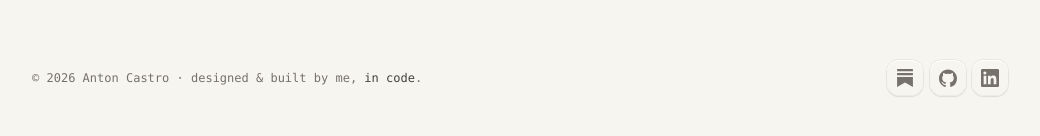
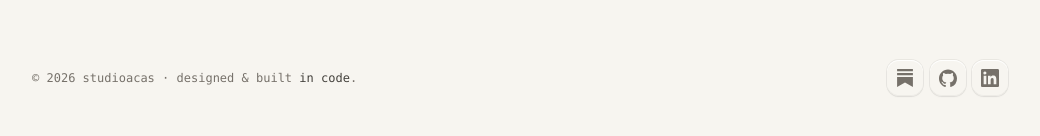
Before and after one commit to acaspx/portfolio-chops, a Next.js app: page / in a window 1280 px wide. Shown: the part 4740-4876 px from the top of the page, without its empty margins (120-1160 px from the left). Built offline with nearby package versions, Linux system fonts and the light colour scheme.

Commit message:
Footer: update copyright to studioacas, designed & built in code

```diff
--- a/components/Footer.tsx
+++ b/components/Footer.tsx
@@ -5,7 +5,7 @@ export default function Footer() {
     <footer className="border-t border-line">
       <div className="mx-auto flex max-w-5xl flex-col gap-4 px-6 py-16 sm:flex-row sm:items-center sm:justify-between">
         <p className="font-mono text-xs text-muted">
-          © {new Date().getFullYear()} Anton Castro · designed & built by me,{" "}
+          © {new Date().getFullYear()} studioacas · designed & built{" "}
           <a
             href="https://github.com/acaspx/portfolio-chops"
             target="_blank"
```
Also changed, not shown: 1 other file (tests, documents, lock files or other folders).
